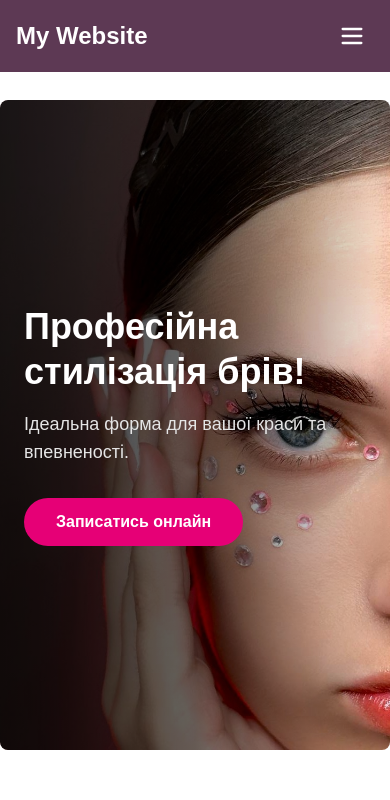
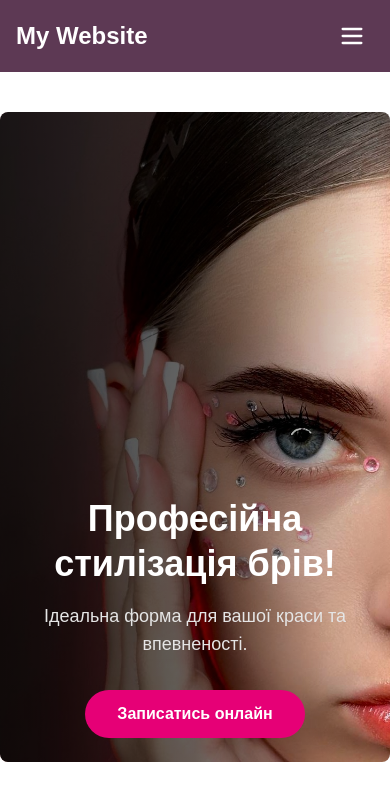
Before and after one commit to kostikroverist/eyebrow-master, a Next.js app: page / in a window 390 px wide. Shown: the top 800 px of the page. Built offline with nearby package versions, Linux system fonts and the light colour scheme.

Commit message:
change/ header and herosection

```diff
--- a/src/app/page.tsx
+++ b/src/app/page.tsx
@@ -8,6 +8,7 @@
         <Header />
       <div className="max-w-[1200px] mx-auto ">
         <Herosection />
+
       </div>
         <Footer />
     </main>
--- a/src/components/Header.tsx
+++ b/src/components/Header.tsx
@@ -11,7 +11,7 @@
   };
 
   return (
-    <div className="bg-[#5D3954] bg-opacity-80 w-full absolute top-0 left-0 z-10 ">
+    <div className="bg-[#5D3954] sticky bg-opacity-80 w-full absolute top-0 left-0 z-10 ">
       <div className="max-w-[1200px] mx-auto px-4 py-4 flex justify-between items-center h-18">
         <h1 className="text-2xl font-bold text-white">My Website</h1>
 
--- a/src/components/Herosection.tsx
+++ b/src/components/Herosection.tsx
@@ -2,7 +2,7 @@
 
 const HeroSection = () => {
   return (
-    <section className="relative w-full h-[650px] rounded-lg mt-25 overflow-hidden">
+    <section className="relative w-full h-[650px] rounded-lg mt-10 overflow-hidden">
       <Image
         src="/images/hero.JPG"
         alt="Професійна стилізація брів"
@@ -13,7 +13,7 @@
       />
       <div className="absolute inset-0 bg-gradient-to-r from-black/80 via-black/60 to-transparent rounded-lg" />
 
-      <div className="relative z-0 h-full flex flex-col justify-center p-6 sm:p-12 md:w-3/4 lg:w-3/5">
+      <div className="relative z-0 h-full text-center md:text-left flex flex-col justify-end md:justify-center p-6 sm:p-12 md:w-3/4 lg:w-3/5">
         <div className="text-white">
           <h1 className="font-extrabold text-4xl sm:text-5xl md:text-6xl text-balance leading-tight">
             Професійна стилізація брів!
```
